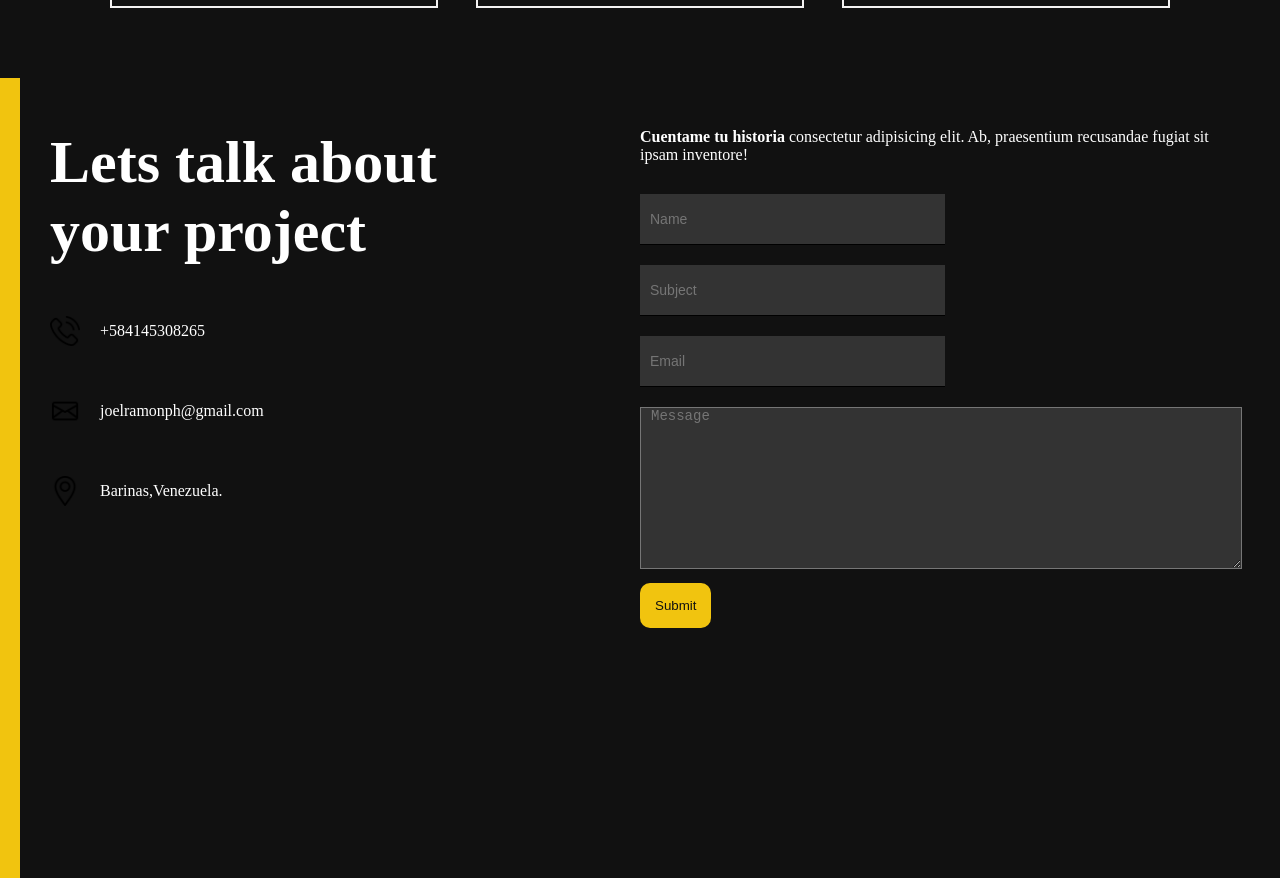
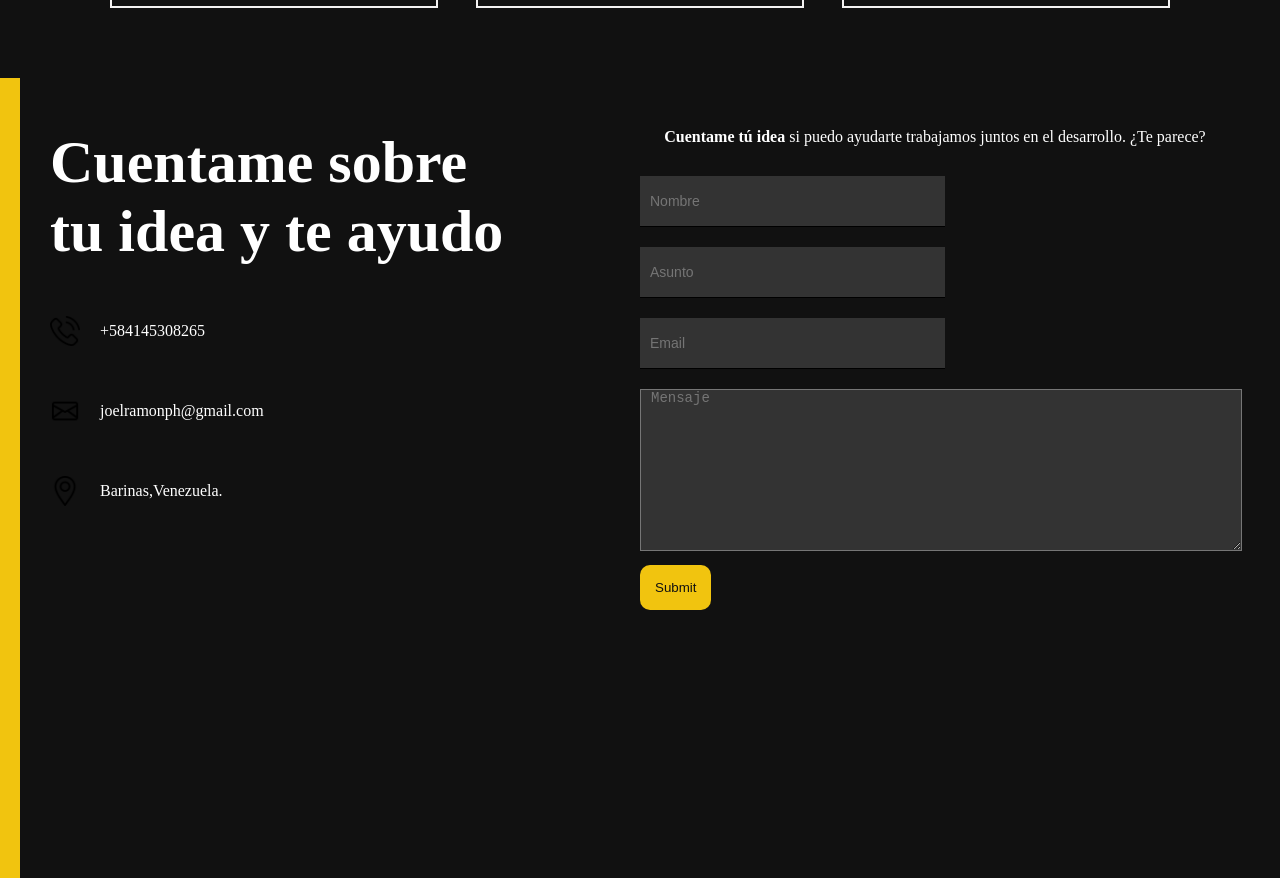
Before and after one commit to joelramonph/portafoliowithreact2022, a React (Vite) app: page / in a window 1280 px wide. Shown: the part 2120-2998 px from the top of the page. Built offline with nearby package versions, Linux system fonts and the light colour scheme.

Commit message:
update text caption contact

```diff
--- a/src/components/contact/Contact.jsx
+++ b/src/components/contact/Contact.jsx
@@ -19,7 +19,7 @@ const Contact = () => {
       <div className="contact__bg"></div>
       <div className="contact__wrapper">
         <div className="contact__left">
-          <h1 className="contact__title">Lets talk about your project</h1>
+          <h1 className="contact__title">Cuentame sobre tu idea y te ayudo</h1>
           <div className="contact__info">
             <div className="contact__info-item">
               <img src={Phone} alt="" className="contact__icon" />
@@ -41,14 +41,15 @@ const Contact = () => {
 
         <div className="contact__right">
           <p className="contact__description">
-            <b>Cuentame tu historia</b> consectetur adipisicing elit. Ab,
-            praesentium recusandae fugiat sit ipsam inventore!
+            <b>Cuentame tú idea</b> si puedo ayudarte trabajamos
+            juntos en el desarrollo. ¿Te parece?
+
           </p>
           <form ref={formRef} onSubmit={handleSubmit}>
-            <input style={{backgroundColor: darkMode && "#333"}}  type="text" placeholder="Name" name="user_name" />
-            <input style={{backgroundColor: darkMode && "#333"}} type="text" placeholder="Subject" name="user_subject" />
+            <input style={{backgroundColor: darkMode && "#333"}}  type="text" placeholder="Nombre" name="user_name" />
+            <input style={{backgroundColor: darkMode && "#333"}} type="text" placeholder="Asunto" name="user_subject" />
             <input style={{backgroundColor: darkMode && "#333"}} type="text" placeholder="Email" name="user_email" />
-            <textarea style={{backgroundColor: darkMode && "#333"}} rows="10" placeholder="Message" name="message" />
+            <textarea style={{backgroundColor: darkMode && "#333"}} rows="10" placeholder="Mensaje" name="message" />
             <button>Submit</button>
 
           </form>
```
